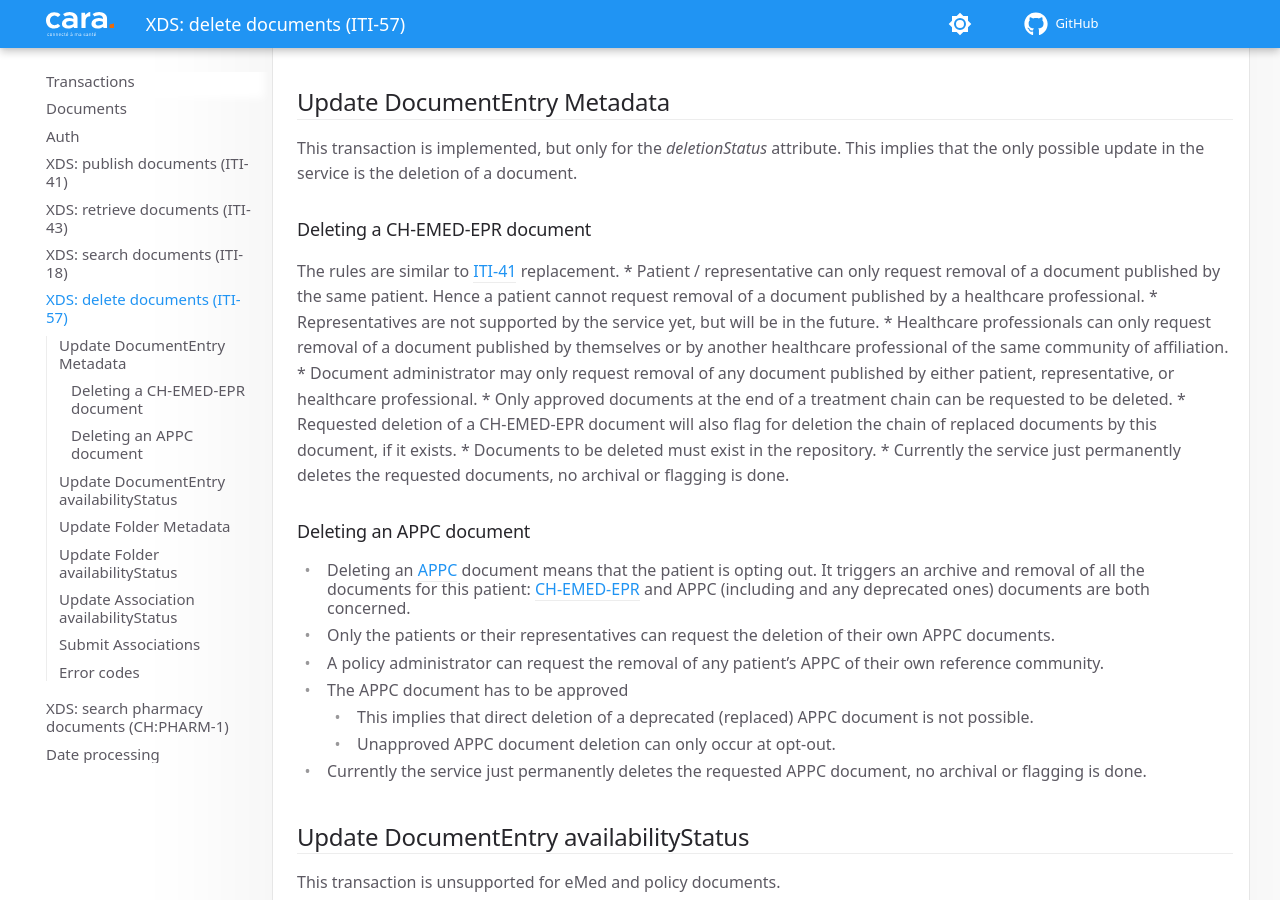
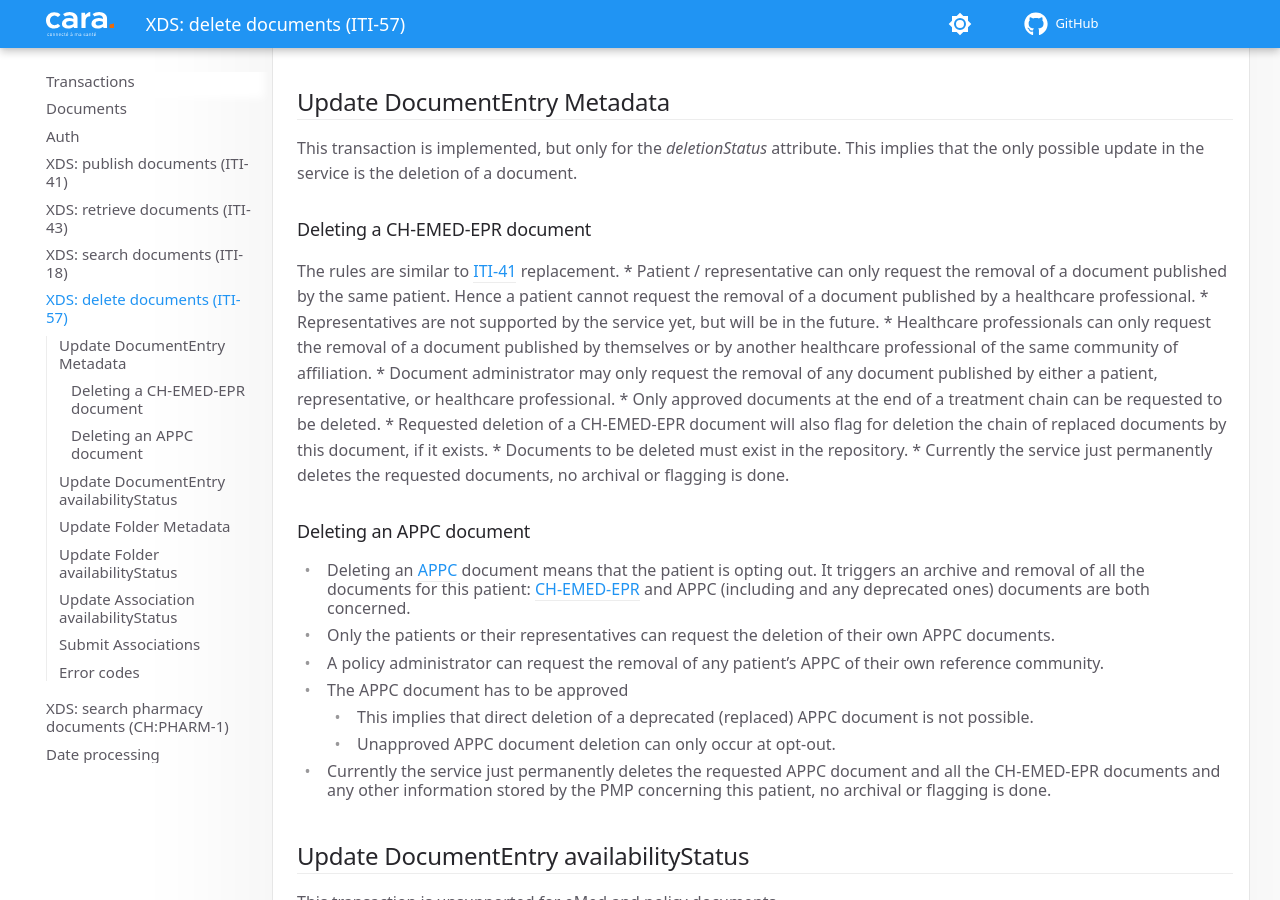
Before and after one commit to CARA-ch/emed-service-guide, an MkDocs documentation site: the page built from docs/transactions/iti57.md, in a window 1280 px wide and 900 px high, scrolled down 203 px. Built offline with MkDocs 1.6.1 and Material for MkDocs 9.7.7, drawn with Linux system fonts in a browser that asks for light colours; comment, search, counter and statistics services are not loaded.

Commit message:
minor improvements to iti57.md

```diff
--- a/docs/transactions/iti57.md
+++ b/docs/transactions/iti57.md
@@ -8,10 +8,10 @@ This transaction is implemented, but only for the *deletionStatus* attribute. Th
 
 ### Deleting a CH-EMED-EPR document
 The rules are similar to [ITI-41](iti41.md) replacement.
-* Patient / representative can only request removal of a document published by the same patient. Hence a patient cannot request removal of a document published by a healthcare professional.
+* Patient / representative can only request the removal of a document published by the same patient. Hence a patient cannot request the removal of a document published by a healthcare professional.
     * Representatives are not supported by the service yet, but will be in the future.
-* Healthcare professionals can only request removal of a document published by themselves or by another healthcare professional of the same community of affiliation.
-* Document administrator may only request removal of any document published by either patient, representative, or healthcare professional.
+* Healthcare professionals can only request the removal of a document published by themselves or by another healthcare professional of the same community of affiliation.
+* Document administrator may only request the removal of any document published by either a patient, representative, or healthcare professional.
 * Only approved documents at the end of a treatment chain can be requested to be deleted.
 * Requested deletion of a CH-EMED-EPR document will also flag for deletion the chain of replaced documents by this document, if it exists.
 * Documents to be deleted must exist in the repository.
@@ -24,7 +24,7 @@ The rules are similar to [ITI-41](iti41.md) replacement.
 * The APPC document has to be approved
     * This implies that direct deletion of a deprecated (replaced) APPC document is not possible.
     * Unapproved APPC document deletion can only occur at opt-out.
-* Currently the service just permanently deletes the requested APPC document, no archival or flagging is done.
+* Currently the service just permanently deletes the requested APPC document and all the CH-EMED-EPR documents and any other information stored by the PMP concerning this patient, no archival or flagging is done.
 
 ## Update DocumentEntry availabilityStatus
 
```
